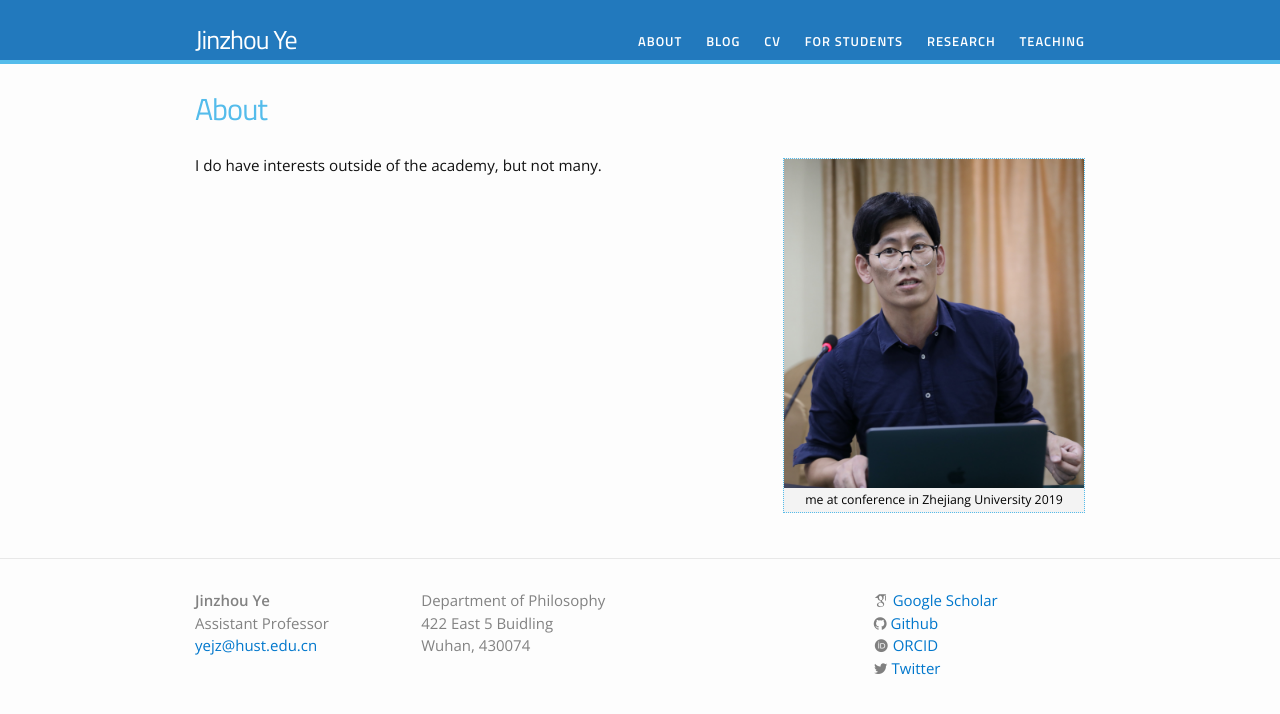
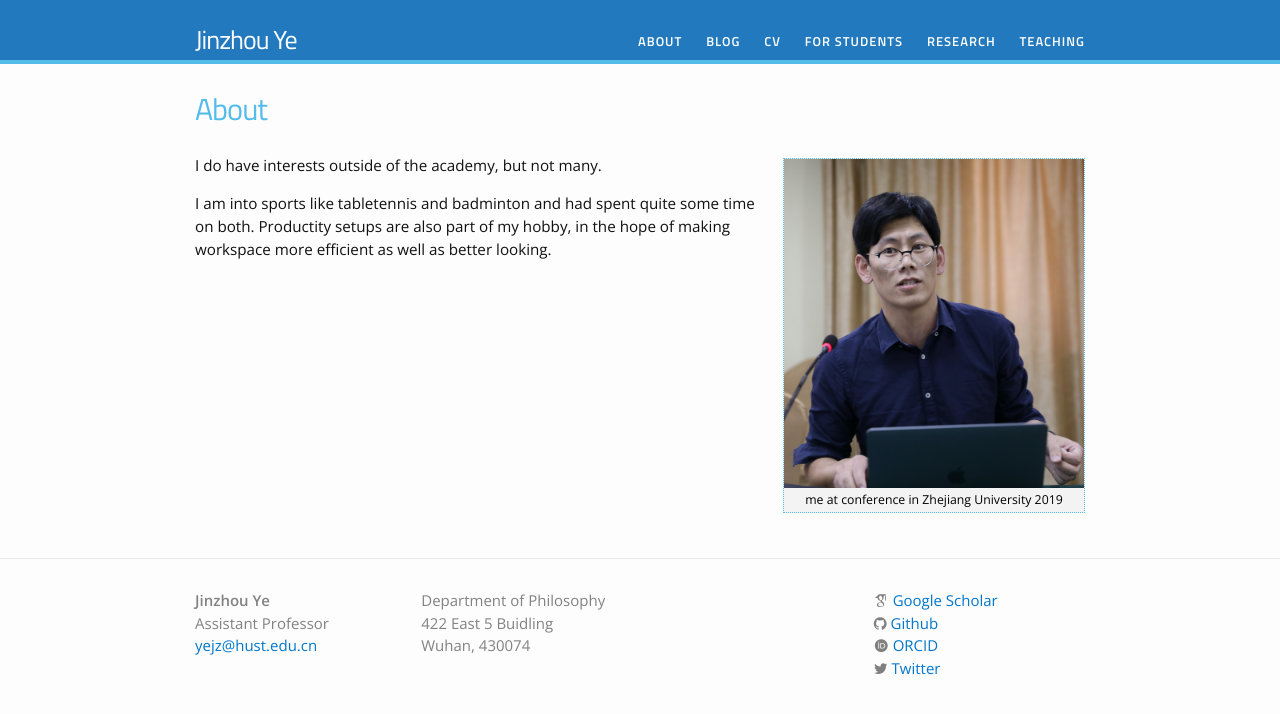
Before and after one commit to yejzh/yejzh.github.io, a Jekyll site: the page built from about.md, in a window 1280 px wide. Shown: the top 714 px of the page. Built offline with Jekyll 4.4.1, drawn with Linux system fonts in a browser that asks for light colours; nearby versions of some CDN libraries; some web fonts are replaced.

Commit message:
update about

```diff
--- a/about.md
+++ b/about.md
@@ -7,3 +7,5 @@ permalink: /about/
 {% include image.html url="/images/moi@2019.jpg" caption="me at conference in Zhejiang University 2019" width=300 align="right" %}
 
 I do have interests outside of the academy, but not many.
+
+I am into sports like tabletennis and badminton and had spent quite some time on both. Productity setups are also part of my hobby, in the hope of making workspace more efficient as well as better looking.
```
